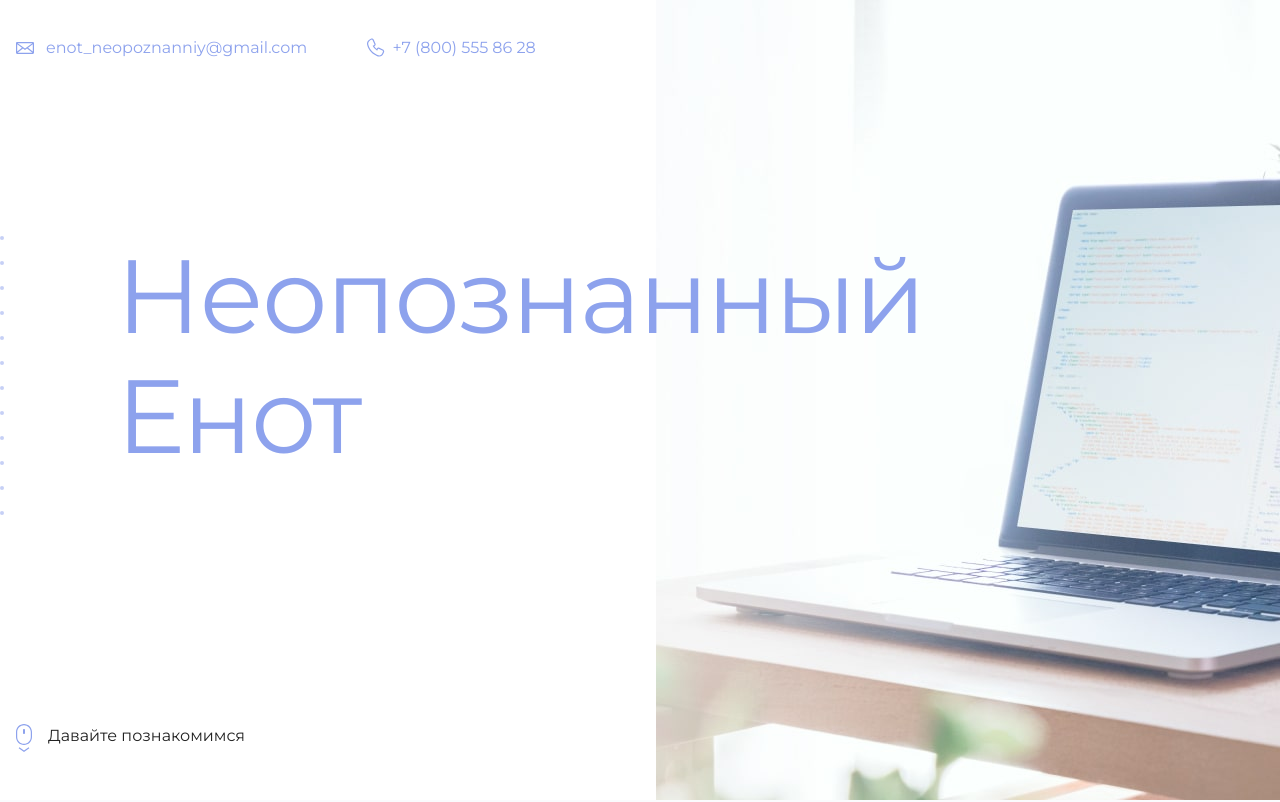
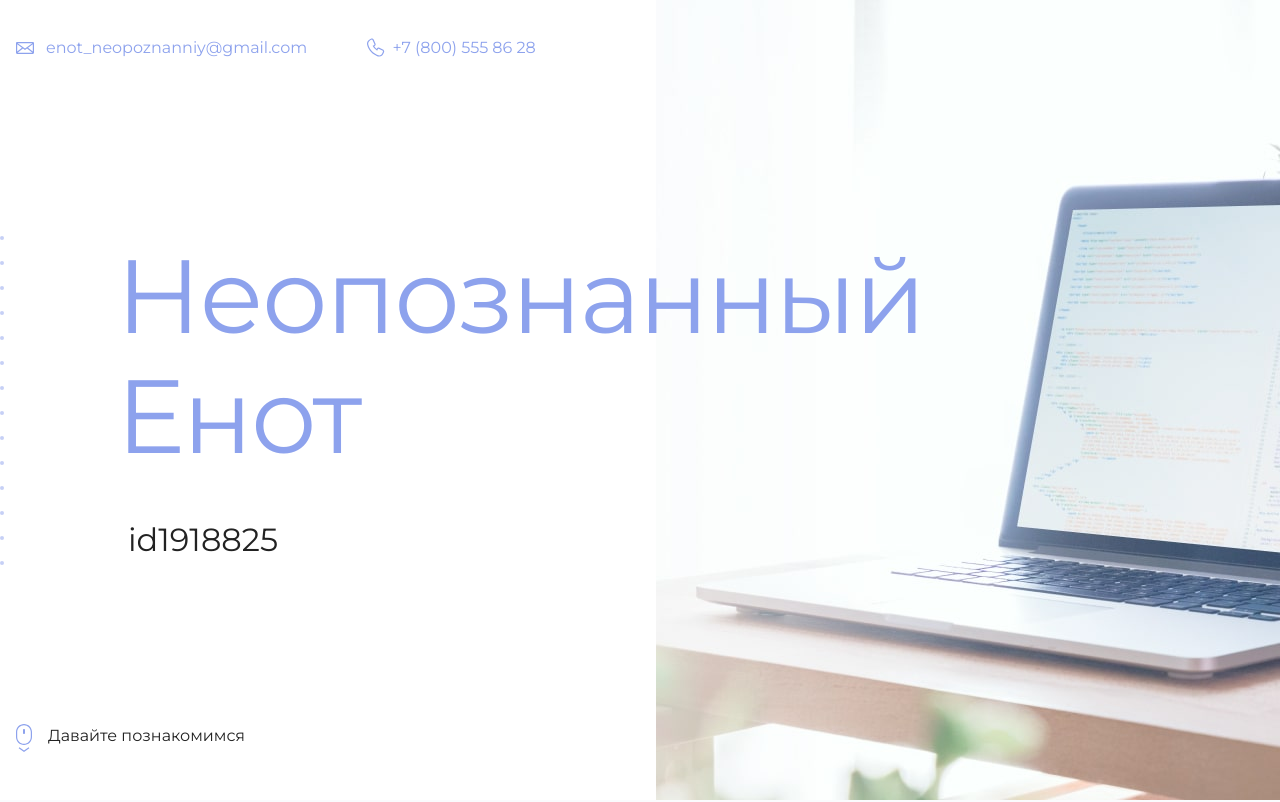
Before and after one commit to Nicolay-Tihomirov/my-site, a plain HTML site: page my-site/my-site/index.html in a window 1280 px wide. Shown: the top 802 px of the page. Drawn offline with Linux system fonts and the light colour scheme.

Commit message:
Update index.html

```diff
--- a/my-site/my-site/index.html
+++ b/my-site/my-site/index.html
@@ -19,7 +19,7 @@
       <section class="hero-image">
         <div class="container">
           <h1 class="heading">Неопознанный Енот</h1>
-          <p><!-- Тут ваш id на сайте Академии --></p>
+          <p>id1918825</p>
         </div>
       </section>
 
```
